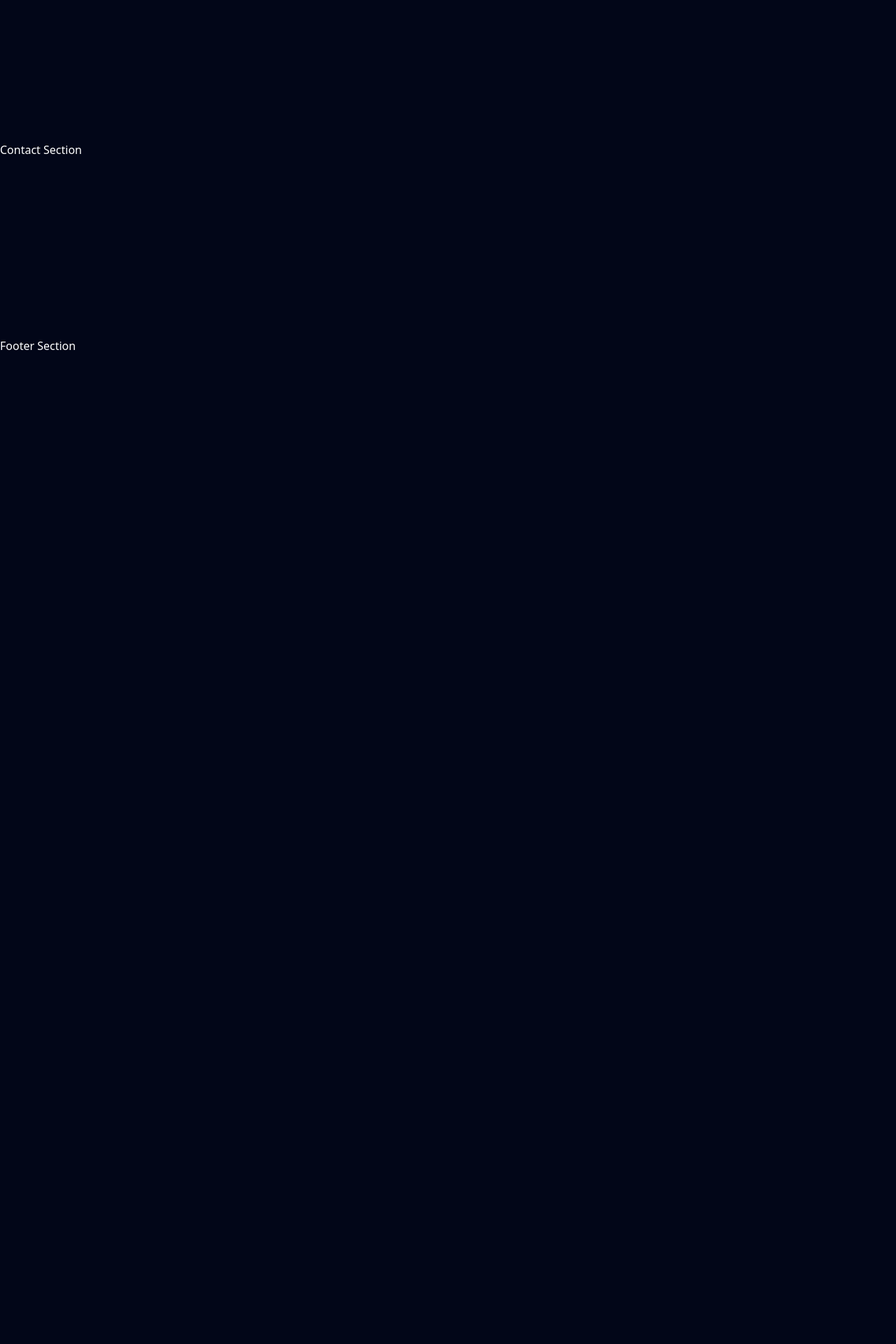
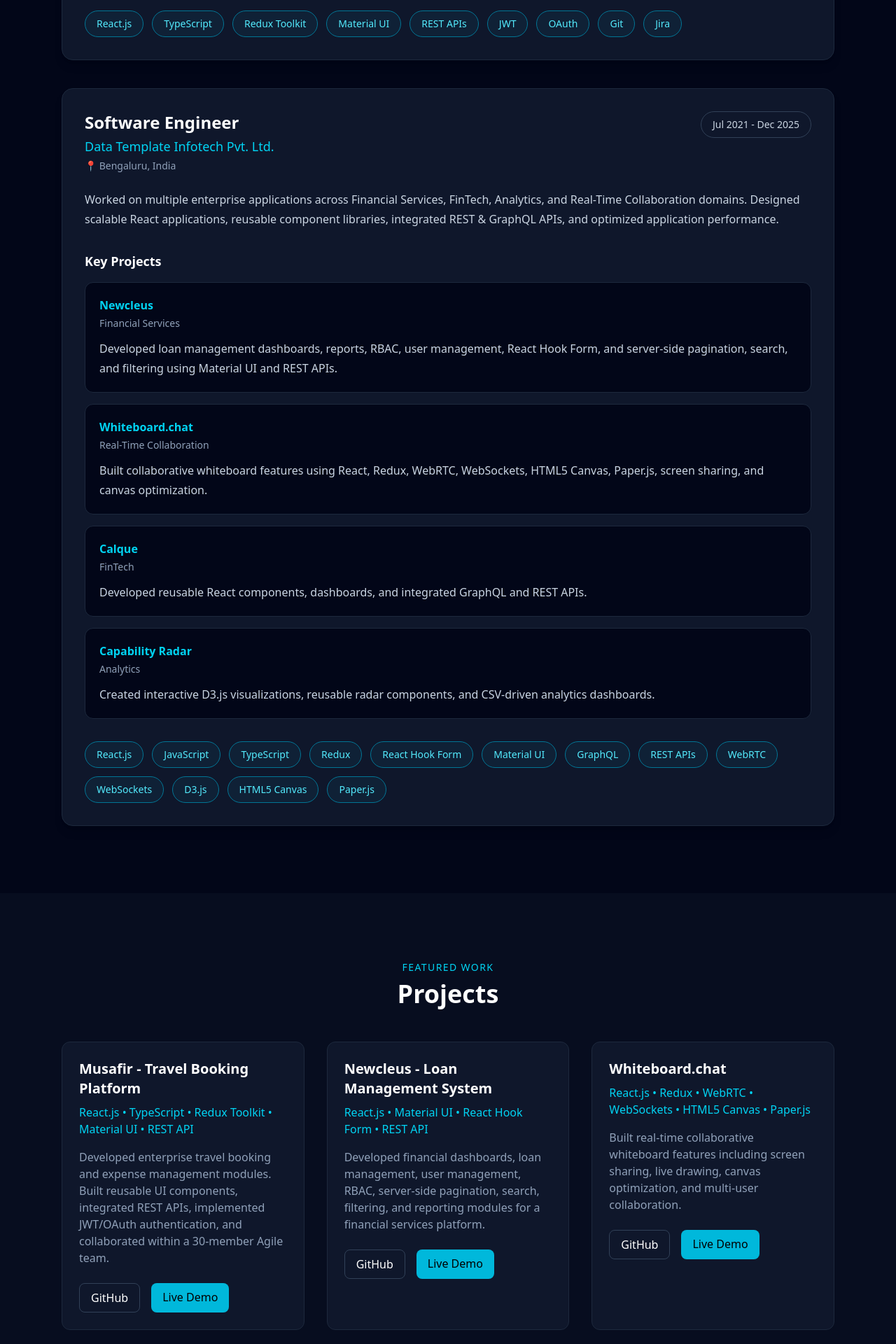
Before and after one commit to tariqaziz123/portfolio-nextjs, a Next.js app: page / in a window 1280 px wide. Shown: the part 2420-4340 px from the top of the page at 70% size. Before the commit the page ends 3054 px from the top, so only its background shows below. Built offline with nearby package versions, Linux system fonts and the light colour scheme.

Commit message:
Add experience and projects sections

```diff
--- /dev/null
+++ b/assets/data/experience.ts
@@ -0,0 +1,67 @@
+export const experiences = [
+  {
+    company: "Mindpool Technologies Pvt. Ltd.",
+    role: "Senior Software Engineer",
+    duration: "Jan 2026 - Apr 2026",
+    location: "Bengaluru, India",
+    project: "Musafir (Travel Tech)",
+    description:
+      "Developed enterprise travel booking and expense management modules using React.js, TypeScript, Material UI, Redux Toolkit, and REST APIs. Implemented JWT and OAuth authentication, built reusable UI components, integrated backend APIs, collaborated within a 30-member Agile team, participated in code reviews, mentoring, deployment, and production support.",
+    technologies: [
+      "React.js",
+      "TypeScript",
+      "Redux Toolkit",
+      "Material UI",
+      "REST APIs",
+      "JWT",
+      "OAuth",
+      "Git",
+      "Jira",
+    ],
+  },
+  {
+    company: "Data Template Infotech Pvt. Ltd.",
+    role: "Software Engineer",
+    duration: "Jul 2021 - Dec 2025",
+    location: "Bengaluru, India",
+    description:
+      "Worked on multiple enterprise applications across Financial Services, FinTech, Analytics, and Real-Time Collaboration domains. Designed scalable React applications, reusable component libraries, integrated REST & GraphQL APIs, and optimized application performance.",
+    projects: [
+      {
+        name: "Newcleus",
+        domain: "Financial Services",
+        work: "Developed loan management dashboards, reports, RBAC, user management, React Hook Form, and server-side pagination, search, and filtering using Material UI and REST APIs.",
+      },
+      {
+        name: "Whiteboard.chat",
+        domain: "Real-Time Collaboration",
+        work: "Built collaborative whiteboard features using React, Redux, WebRTC, WebSockets, HTML5 Canvas, Paper.js, screen sharing, and canvas optimization.",
+      },
+      {
+        name: "Calque",
+        domain: "FinTech",
+        work: "Developed reusable React components, dashboards, and integrated GraphQL and REST APIs.",
+      },
+      {
+        name: "Capability Radar",
+        domain: "Analytics",
+        work: "Created interactive D3.js visualizations, reusable radar components, and CSV-driven analytics dashboards.",
+      },
+    ],
+    technologies: [
+      "React.js",
+      "JavaScript",
+      "TypeScript",
+      "Redux",
+      "React Hook Form",
+      "Material UI",
+      "GraphQL",
+      "REST APIs",
+      "WebRTC",
+      "WebSockets",
+      "D3.js",
+      "HTML5 Canvas",
+      "Paper.js",
+    ],
+  },
+];
--- /dev/null
+++ b/assets/data/projects.ts
@@ -0,0 +1,42 @@
+export const projects = [
+  {
+    title: "Musafir - Travel Booking Platform",
+    tech: "React.js • TypeScript • Redux Toolkit • Material UI • REST API",
+    description:
+      "Developed enterprise travel booking and expense management modules. Built reusable UI components, integrated REST APIs, implemented JWT/OAuth authentication, and collaborated within a 30-member Agile team.",
+    github: "#",
+    live: "#",
+  },
+  {
+    title: "Newcleus - Loan Management System",
+    tech: "React.js • Material UI • React Hook Form • REST API",
+    description:
+      "Developed financial dashboards, loan management, user management, RBAC, server-side pagination, search, filtering, and reporting modules for a financial services platform.",
+    github: "#",
+    live: "#",
+  },
+  {
+    title: "Whiteboard.chat",
+    tech: "React.js • Redux • WebRTC • WebSockets • HTML5 Canvas • Paper.js",
+    description:
+      "Built real-time collaborative whiteboard features including screen sharing, live drawing, canvas optimization, and multi-user collaboration.",
+    github: "#",
+    live: "#",
+  },
+  {
+    title: "Capability Radar",
+    tech: "React.js • D3.js • CSV Data Visualization",
+    description:
+      "Developed interactive radar visualizations for technology capability mapping using reusable D3.js components and CSV-driven analytics.",
+    github: "#",
+    live: "#",
+  },
+  {
+    title: "Calque",
+    tech: "React.js • GraphQL • REST API",
+    description:
+      "Built reusable React components, dashboards, and integrated GraphQL and REST APIs for a FinTech application focused on scalable frontend architecture.",
+    github: "#",
+    live: "#",
+  },
+];
--- a/components/Experience/Experience.tsx
+++ b/components/Experience/Experience.tsx
@@ -1,7 +1,100 @@
+import { experiences } from "../../assets/data/experience";
+import SectionTitle from "../SectionTitle/SectionTitle";
+
 export default function Experience() {
   return (
-    <section className="py-32">
-      Experience Section
+    <section id="experience" className="py-24">
+      <div className="mx-auto max-w-6xl px-6">
+        <SectionTitle title="Experience" subtitle="Career Journey" />
+
+        <div className="space-y-10">
+          {experiences.map((experience) => (
+            <div
+              key={`${experience.company}-${experience.duration}`}
+              className="rounded-2xl border border-slate-800 bg-slate-900 p-8 shadow-lg"
+            >
+              {/* Header */}
+              <div className="flex flex-col justify-between gap-4 md:flex-row">
+                <div>
+                  <h3 className="text-2xl font-bold text-white">
+                    {experience.role}
+                  </h3>
+
+                  <p className="mt-1 text-lg font-medium text-cyan-400">
+                    {experience.company}
+                  </p>
+
+                  <p className="mt-1 text-sm text-slate-400">
+                    📍 {experience.location}
+                  </p>
+
+                  {"project" in experience && experience.project && (
+                    <p className="mt-2 text-sm text-slate-300">
+                      <span className="font-semibold text-white">
+                        Project:
+                      </span>{" "}
+                      {experience.project}
+                    </p>
+                  )}
+                </div>
+
+                <span className="h-fit rounded-full border border-slate-700 px-4 py-2 text-sm text-slate-300">
+                  {experience.duration}
+                </span>
+              </div>
+
+              {/* Description */}
+              <p className="mt-6 leading-7 text-slate-300">
+                {experience.description}
+              </p>
+
+              {/* Projects */}
+              {"projects" in experience &&
+                experience.projects &&
+                experience.projects.length > 0 && (
+                  <div className="mt-8">
+                    <h4 className="mb-4 text-lg font-semibold text-white">
+                      Key Projects
+                    </h4>
+
+                    <div className="space-y-4">
+                      {experience.projects.map((project) => (
+                        <div
+                          key={project.name}
+                          className="rounded-xl border border-slate-800 bg-slate-950 p-5"
+                        >
+                          <h5 className="font-semibold text-cyan-400">
+                            {project.name}
+                          </h5>
+
+                          <p className="mt-1 text-sm text-slate-400">
+                            {project.domain}
+                          </p>
+
+                          <p className="mt-3 leading-7 text-slate-300">
+                            {project.work}
+                          </p>
+                        </div>
+                      ))}
+                    </div>
+                  </div>
+                )}
+
+              {/* Technologies */}
+              <div className="mt-8 flex flex-wrap gap-3">
+                {experience.technologies.map((tech) => (
+                  <span
+                    key={tech}
+                    className="rounded-full border border-cyan-700 bg-cyan-900/20 px-4 py-2 text-sm text-cyan-300"
+                  >
+                    {tech}
+                  </span>
+                ))}
+              </div>
+            </div>
+          ))}
+        </div>
+      </div>
     </section>
   );
 }
--- a/components/Projects/Projects.tsx
+++ b/components/Projects/Projects.tsx
@@ -1,7 +1,57 @@
+import SectionTitle from "../SectionTitle/SectionTitle";
+import { projects } from "../../assets/data/projects";
+
 export default function Projects() {
   return (
-    <section className="py-32">
-      Projects Section
+    <section id="projects" className="bg-slate-900/40 py-24">
+      <div className="mx-auto max-w-6xl px-6">
+
+        <SectionTitle
+          title="Projects"
+          subtitle="Featured Work"
+        />
+
+        <div className="grid gap-8 md:grid-cols-2 lg:grid-cols-3">
+
+          {projects.map((project) => (
+            <div
+              key={project.title}
+              className="rounded-xl border border-slate-800 bg-slate-900 p-6 transition hover:-translate-y-2 hover:border-cyan-500"
+            >
+              <h3 className="text-xl font-bold">
+                {project.title}
+              </h3>
+
+              <p className="mt-2 text-cyan-400">
+                {project.tech}
+              </p>
+
+              <p className="mt-4 text-slate-400">
+                {project.description}
+              </p>
+
+              <div className="mt-6 flex gap-4">
+                <a
+                  href={project.github}
+                  className="rounded-lg border border-slate-700 px-4 py-2"
+                >
+                  GitHub
+                </a>
+
+                <a
+                  href={project.live}
+                  className="rounded-lg bg-cyan-500 px-4 py-2 text-black"
+                >
+                  Live Demo
+                </a>
+              </div>
+
+            </div>
+          ))}
+
+        </div>
+
+      </div>
     </section>
   );
 }
```
